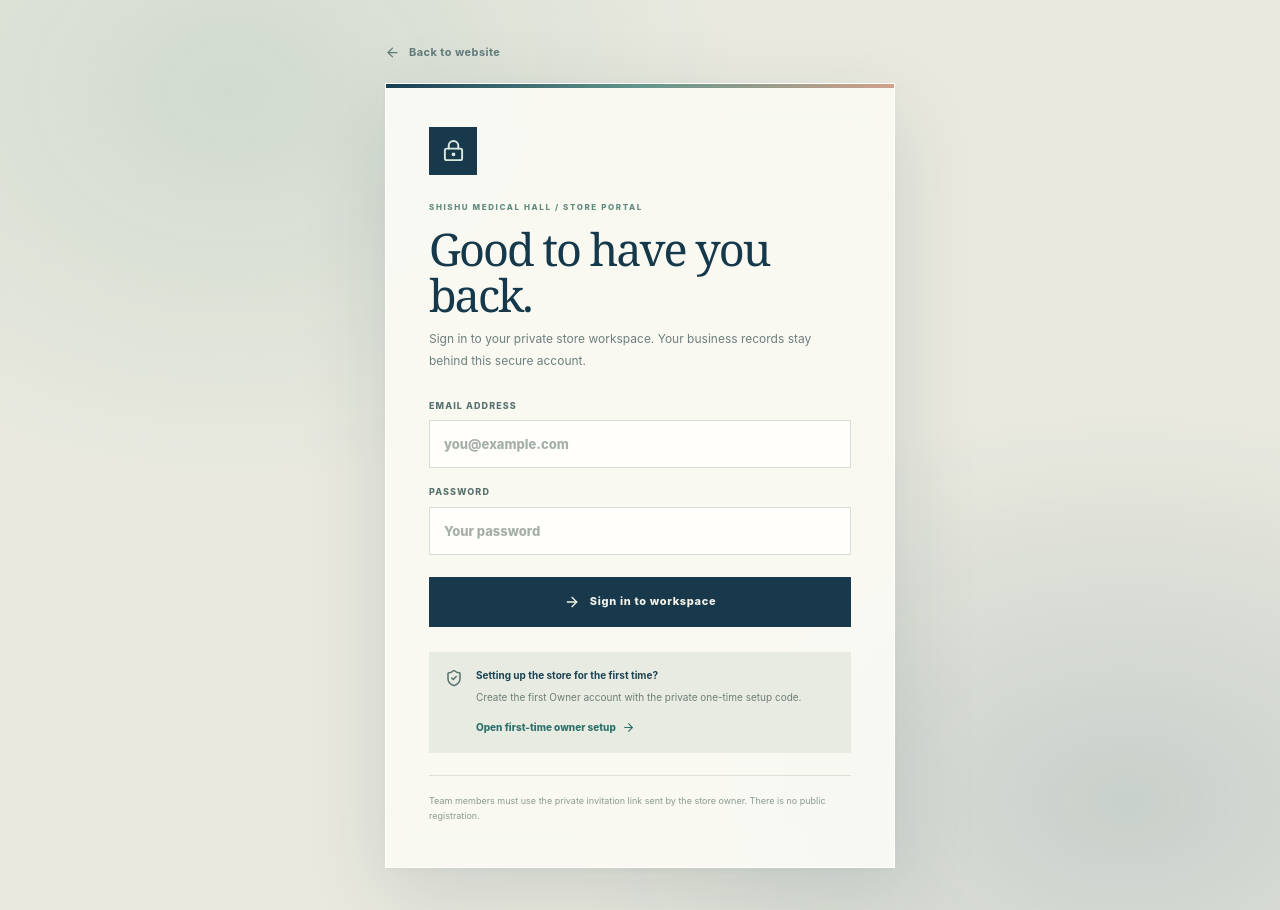
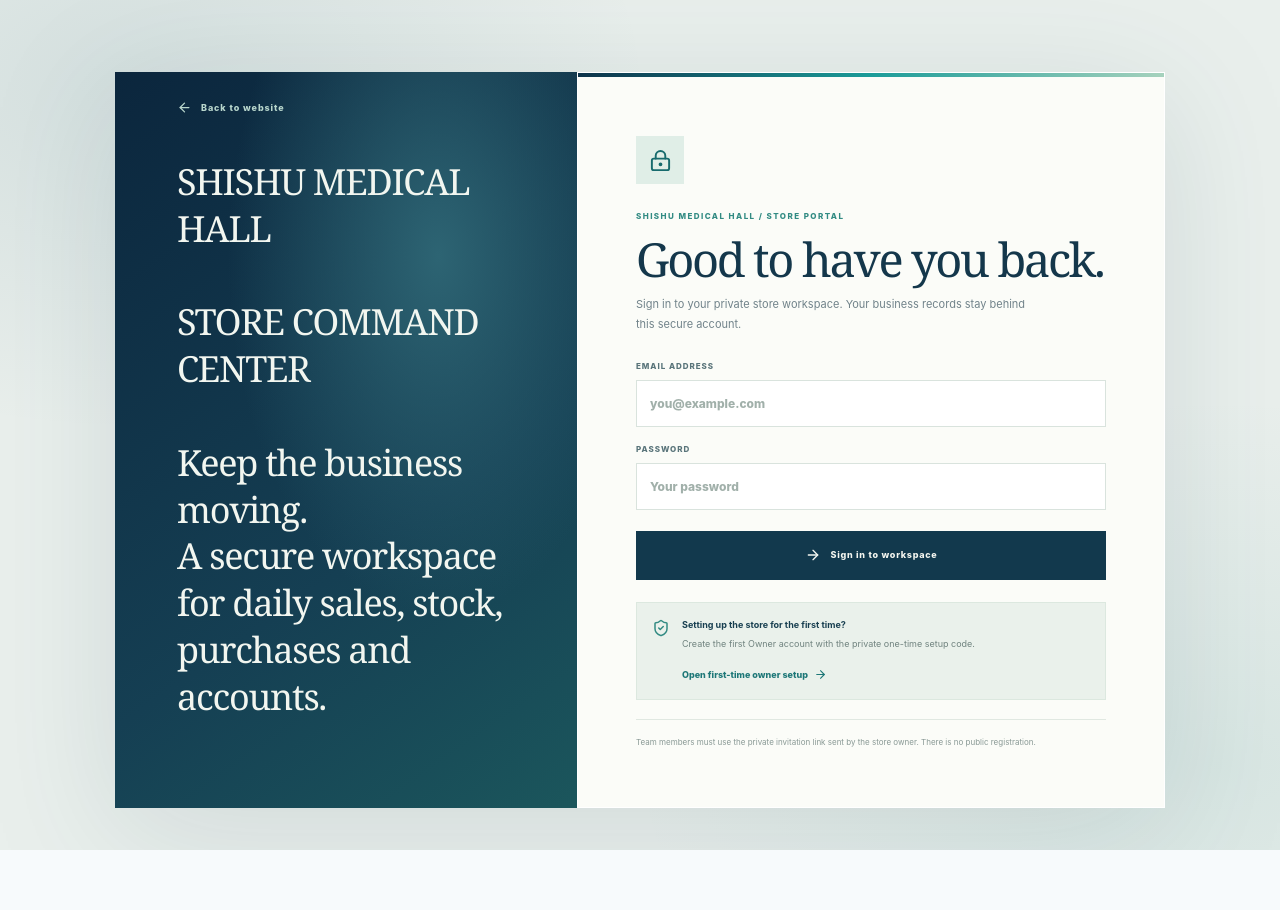
Before and after one commit to FlickScient/shishu-medical-hall, a Next.js app: page /login in a window 1280 px wide. After the commit the page ends 850 px from the top, so only its background shows below. Built offline with nearby package versions, Linux system fonts and the light colour scheme.

Commit message:
Align Store Portal authentication screens with the new visual system

```diff
--- /dev/null
+++ b/src/app/auth-refresh.css
@@ -0,0 +1,40 @@
+.auth-shell{min-height:100svh;display:flex;align-items:center;justify-content:center;padding:72px 22px 42px;background:radial-gradient(ellipse at 10% 10%,#2a62721c,transparent 32%),radial-gradient(ellipse at 95% 90%,#318c8518,transparent 34%),#e9efec;color:#14374b}
+.auth-layout{width:min(100%,1050px);display:grid;grid-template-columns:.88fr 1.12fr;align-items:stretch;gap:0;position:relative;filter:drop-shadow(0 25px 65px #0d2d401c)}
+.auth-layout:before{content:"SHISHU MEDICAL HALL\A\A STORE COMMAND CENTER\A\A Keep the business moving.\A A secure workspace for daily sales, stock, purchases and accounts.";white-space:pre-line;display:flex;flex-direction:column;justify-content:center;padding:clamp(30px,5vw,62px);min-height:690px;background:radial-gradient(ellipse at 70% 25%,#2d6473 0%,transparent 46%),linear-gradient(145deg,#0b263d,#153f53 62%,#1b565c);color:#f2f6f0;font:400 clamp(23px,3vw,36px)/1.3 Georgia,serif;letter-spacing:-.035em}
+.auth-back{position:absolute;z-index:2;left:clamp(30px,5vw,62px);top:28px;display:inline-flex;align-items:center;gap:9px;color:#b9d7cd;font-size:9px;font-weight:800;letter-spacing:.1em;transition:color .2s}
+.auth-back:hover{color:#fff}
+.auth-card{grid-column:2;position:relative;overflow:hidden;min-height:690px;padding:clamp(30px,5vw,58px);background:#fbfcf8;border:1px solid #fff;box-shadow:none;backdrop-filter:none}
+.auth-card:before{left:0;right:0;top:0;height:4px;background:linear-gradient(90deg,#0d334a,#1b9c99,#a6d2bd)}
+.auth-mark{width:48px;height:48px;display:grid;place-items:center;background:#e0eee7;color:#176b6d;margin:5px 0 26px}
+.auth-eyebrow{color:#328b83;font-size:8px;font-weight:850;letter-spacing:.18em}
+.auth-card h1{margin:14px 0 10px;color:#14374b;font:500 clamp(33px,4.2vw,47px)/1.02 Georgia,serif;letter-spacing:-.05em}
+.auth-lede{max-width:400px;color:#71838a;font-size:11px;line-height:1.85}
+.auth-switch{display:grid;grid-template-columns:1fr 1fr;gap:4px;padding:4px;margin:24px 0 0;background:#eaf0eb}
+.auth-switch button{padding:11px 10px;background:transparent;color:#6b8284;font-size:9px;font-weight:850;cursor:pointer}
+.auth-switch button.active{background:#12394d;color:#f4f6f0;box-shadow:0 5px 14px #0d2d401c}
+.auth-switch-three{grid-template-columns:repeat(3,minmax(0,1fr))}
+.auth-switch-three button{font-size:8px;padding-inline:4px}
+.auth-form{display:grid;gap:16px;margin-top:25px}
+.auth-form label{display:grid;gap:8px;color:#59747a;font-size:8px;font-weight:850;letter-spacing:.12em;text-transform:uppercase}
+.auth-form input{width:100%;height:47px;border:1px solid #d9e3dd;border-radius:0;background:#fff;padding:0 13px;color:#163a4d;font-size:12px;letter-spacing:normal;text-transform:none;outline:none;transition:border-color .2s,box-shadow .2s}
+.auth-form input:focus{border-color:#398e88;box-shadow:0 0 0 3px #39958a1a}
+.auth-form input::placeholder{color:#a1b0aa}
+.auth-form .auth-otp{text-align:center;font-size:20px;font-weight:850;letter-spacing:.38em}
+.auth-submit{display:flex;align-items:center;justify-content:center;gap:10px;min-height:49px;margin-top:5px;background:#12394d;color:#f4f6f0;font-size:9px;font-weight:850;letter-spacing:.08em;cursor:pointer;transition:background .2s,transform .2s}
+.auth-submit:hover:not(:disabled){background:#1a6871;transform:translateY(-1px)}
+.auth-submit:disabled{opacity:.55;cursor:not-allowed}
+.auth-error,.auth-message{margin-top:16px;padding:12px 13px;font-size:10px;line-height:1.7;overflow-wrap:anywhere}
+.auth-error{background:#f8eae5;color:#98483e;border-left:3px solid #b85f52}
+.auth-message{background:#e7f1e9;color:#3c715e;border-left:3px solid #6d9a80}
+.auth-first-owner{display:flex;gap:12px;margin-top:22px;padding:15px;background:#eaf1eb;color:#5b7775;border:1px solid #dce8df}
+.auth-first-owner>svg{flex:none;margin-top:1px;color:#338b83}
+.auth-first-owner b{display:block;color:#183f50;font-size:9px}
+.auth-first-owner p{margin:6px 0 8px;color:#70837f;font-size:9px;line-height:1.6}
+.auth-first-owner a,.auth-inline-actions button{display:inline-flex;align-items:center;gap:6px;color:#1d7777;font-size:9px;font-weight:850}
+.auth-inline-actions{display:flex;justify-content:space-between;gap:12px;margin-top:15px;flex-wrap:wrap}
+.auth-inline-actions button{border:0;background:transparent;padding:0;cursor:pointer}
+.auth-inline-actions button:disabled{opacity:.5;cursor:not-allowed}
+.auth-footnote{margin-top:19px;padding-top:15px;border-top:1px solid #e0e8e1;color:#899995;font-size:8px;line-height:1.75}
+@media(max-width:760px){.auth-shell{padding:26px 14px}.auth-layout{width:min(100%,520px);grid-template-columns:1fr;filter:none}.auth-layout:before{min-height:155px;padding:26px 24px 20px;font-size:23px;line-height:1.2;content:"SHISHU MEDICAL HALL\A STORE COMMAND CENTER\A\A Secure access to your store workspace."}.auth-back{position:static;grid-row:1;padding:0 0 15px;color:#286f71}.auth-card{grid-column:1;min-height:0;padding:27px 22px 24px}.auth-mark{margin:0 0 20px}.auth-card h1{font-size:37px}.auth-first-owner{padding:12px}.auth-inline-actions{flex-direction:column;align-items:flex-start}}
+@media(max-width:390px){.auth-card{padding:23px 18px}.auth-switch-three button{font-size:7px}.auth-submit{font-size:8px}}
+@media(prefers-reduced-motion:reduce){.auth-back,.auth-form input,.auth-submit{transition:none}}
--- a/src/app/layout.tsx
+++ b/src/app/layout.tsx
@@ -1,6 +1,7 @@
 import type { Metadata } from "next";
 import "./globals.css";
 import "./home-experience-v2.css";
+import "./auth-refresh.css";
 
 export const metadata: Metadata = {
   title: "Shishu Medical Hall | অর্জুন ডাক্তারের দোকান",
```
